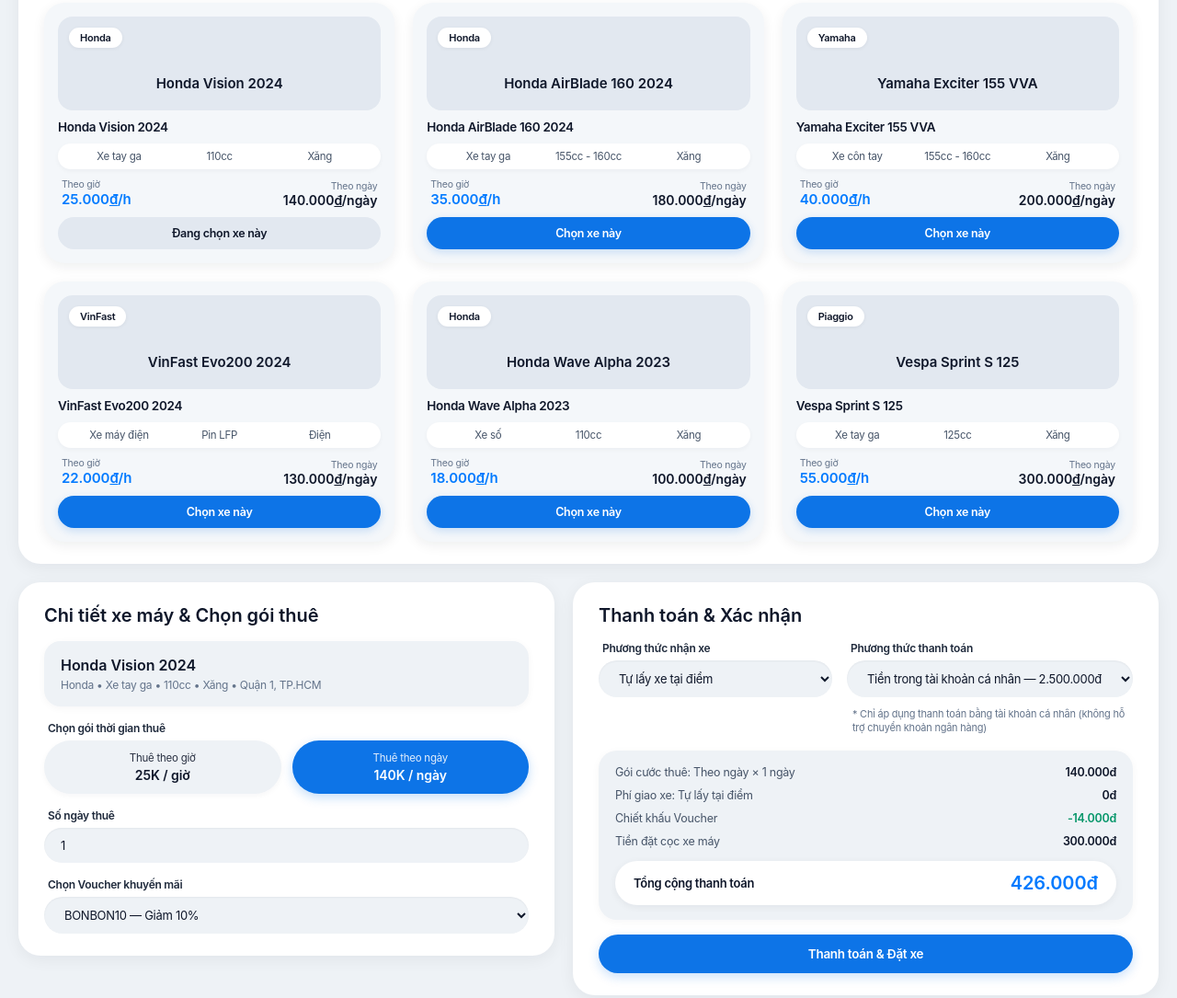
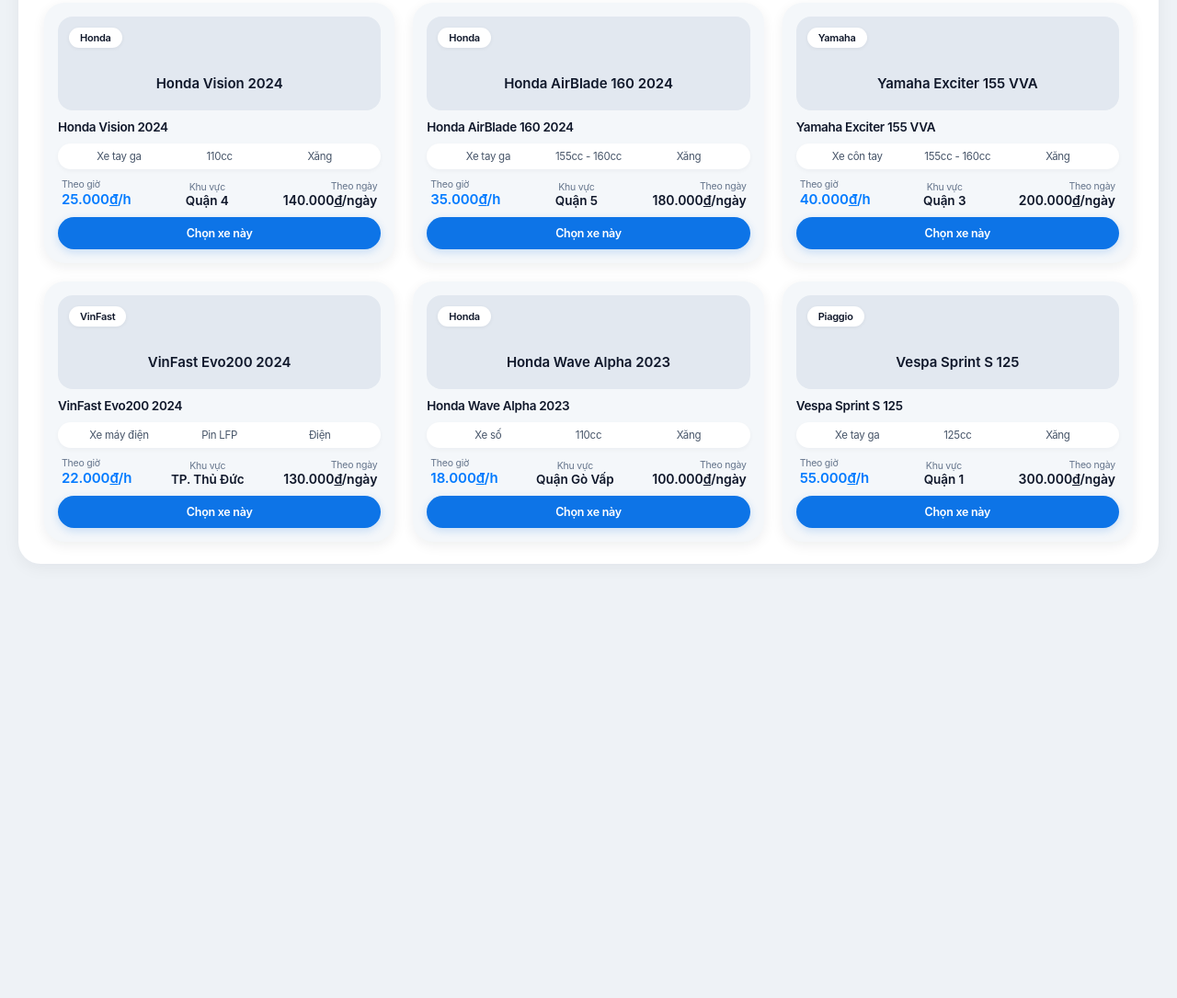
Before and after one commit to TrieuHao-06/Group08_Vihicle_Rental_System_Final, a plain HTML site: page scr/index.html in a window 1280 px wide. Shown: the part 441-1526 px from the top of the page at 92% size. After the commit the page ends 1102 px from the top, so only its background shows below. Drawn offline with Linux system fonts and the light colour scheme.

Commit message:
fix giao diện

```diff
--- a/scr/index.html
+++ b/scr/index.html
@@ -50,7 +50,8 @@
                 <div class="form-group">
                     <label for="pickup-area">Khu vực nhận xe</label>
                     <select id="pickup-area" name="pickup_area" class="input-soft">
-                        <option value="quan-1" selected>Quận 1</option>
+                        <option value="toan_bo" selected>Tất cả khu vực</option>
+                        <option value="quan-1">Quận 1</option>
                         <option value="quan-3">Quận 3</option>
                         <option value="quan-4">Quận 4</option>
                         <option value="quan-5">Quận 5</option>
@@ -120,7 +121,7 @@
             <div class="bike-grid" id="bikeGrid"></div>
         </div>
 
-            <div class="grid-2-bottom">
+            <div class="grid-2-bottom hidden" id="bookingDetailSection">
                 <div class="card">
                     <h2 class="section-title">Chi tiết xe máy &amp; Chọn gói thuê</h2>
                     <div class="selected-bike-banner">
--- a/scr/thuexe.css
+++ b/scr/thuexe.css
@@ -466,8 +466,14 @@ body {
     flex-direction: column;
 }
 
+.price-col.center {
+    text-align: center;
+    align-items: center;
+}
+
 .price-col.right {
     text-align: right;
+    align-items: flex-end;
 }
 
 .price-caption {
@@ -481,6 +487,15 @@ body {
     font-weight: 600;
     letter-spacing: -0.003em;
     color: #007aff;
+}
+
+.price-area {
+    font-family: "SF Pro Display", "SF Pro Icons", "Helvetica Neue", Helvetica, Arial, sans-serif;
+    font-size: 13.5px;
+    font-weight: 600;
+    letter-spacing: -0.003em;
+    color: #0f172a;
+    white-space: nowrap;
 }
 
 .price-day {
--- a/scr/thuexe.js
+++ b/scr/thuexe.js
@@ -7,7 +7,8 @@ var bikesData = [
         cc: "110cc",
         fuel: "Xăng",
         hourPrice: 25000,
-        dayPrice: 140000
+        dayPrice: 140000,
+        area: "Quận 1"
     },
     {
         id: 2,
@@ -17,7 +18,8 @@ var bikesData = [
         cc: "155cc - 160cc",
         fuel: "Xăng",
         hourPrice: 35000,
-        dayPrice: 180000
+        dayPrice: 180000,
+        area: "Quận 3"
     },
     {
         id: 3,
@@ -27,7 +29,8 @@ var bikesData = [
         cc: "155cc - 160cc",
         fuel: "Xăng",
         hourPrice: 40000,
-        dayPrice: 200000
+        dayPrice: 200000,
+        area: "Quận Bình Thạnh"
     },
     {
         id: 4,
@@ -37,7 +40,8 @@ var bikesData = [
         cc: "Pin LFP",
         fuel: "Điện",
         hourPrice: 22000,
-        dayPrice: 130000
+        dayPrice: 130000,
+        area: "TP. Thủ Đức"
     },
     {
         id: 5,
@@ -47,7 +51,8 @@ var bikesData = [
         cc: "110cc",
         fuel: "Xăng",
         hourPrice: 18000,
-        dayPrice: 100000
+        dayPrice: 100000,
+        area: "Quận 5"
     },
     {
         id: 6,
@@ -57,7 +62,8 @@ var bikesData = [
         cc: "125cc",
         fuel: "Xăng",
         hourPrice: 55000,
-        dayPrice: 300000
+        dayPrice: 300000,
+        area: "Quận 7"
     }
 ]
 
@@ -83,7 +89,7 @@ var accountStates = [
     { label: "Bị khóa vĩnh viễn", cls: "acct-ban" }
 ]
 
-var selectedBikeId = 1
+var selectedBikeId = null
 var rentMode = "day"
 var walletBalance = 2500000
 var currentBookingTotal = 426000
@@ -101,13 +107,43 @@ function formatVND(num) {
 }
 
 function timXeTheoId(id) {
+    if (id == null) {
+        return null
+    }
     var i = 0
     for (i = 0; i < bikesData.length; i++) {
         if (bikesData[i].id == id) {
             return bikesData[i]
         }
     }
-    return bikesData[0]
+    return null
+}
+
+function getPickupAreaList() {
+    var select = document.getElementById("pickup-area")
+    var list = []
+    if (select != null) {
+        var opts = select.options
+        for (var i = 0; i < opts.length; i++) {
+            var val = opts[i].value
+            var text = opts[i].textContent.trim()
+            if (val !== "toan_bo" && text !== "Tất cả khu vực") {
+                list.push(text)
+            }
+        }
+    }
+    if (list.length === 0) {
+        list = ["Quận 1", "Quận 3", "Quận 4", "Quận 5", "Quận 7", "Quận Phú Nhuận", "Quận Bình Thạnh", "Quận Gò Vấp", "TP. Thủ Đức"]
+    }
+    return list
+}
+
+function initBikeAreas() {
+    var areas = getPickupAreaList()
+    var shuffled = areas.slice().sort(function () { return 0.5 - Math.random() })
+    for (var i = 0; i < bikesData.length; i++) {
+        bikesData[i].area = shuffled[i % shuffled.length]
+    }
 }
 
 function switchTab(targetId) {
@@ -283,6 +319,16 @@ function renderBikes() {
     var ccVal = document.getElementById("filterCc").value
     var fuelVal = document.getElementById("filterFuel").value
 
+    var areaSelect = document.getElementById("pickup-area")
+    var areaVal = "toan_bo"
+    var areaText = ""
+    if (areaSelect != null) {
+        areaVal = areaSelect.value
+        if (areaSelect.selectedIndex >= 0) {
+            areaText = areaSelect.options[areaSelect.selectedIndex].textContent.trim()
+        }
+    }
+
     var filtered = []
     for (var i = 0; i < bikesData.length; i++) {
         var b = bikesData[i]
@@ -302,13 +348,20 @@ function renderBikes() {
         if (fuelVal == "all" || b.fuel == fuelVal) {
             okFuel = true
         }
-        if (okBrand && okType && okCc && okFuel) {
+        var okArea = false
+        if (areaVal == "toan_bo" || b.area == areaText) {
+            okArea = true
+        }
+        if (okBrand && okType && okCc && okFuel && okArea) {
             filtered.push(b)
         }
     }
 
     var grid = document.getElementById("bikeGrid")
     var htmlStr = ""
+    if (filtered.length === 0) {
+        htmlStr = '<div style="grid-column: 1 / -1; text-align: center; padding: 40px; color: #64748b; font-size: 13.5px;">Không tìm thấy xe phù hợp tại khu vực này. Vui lòng chọn khu vực khác hoặc Tất cả khu vực.</div>'
+    }
     for (var j = 0; j < filtered.length; j++) {
         var xe = filtered[j]
         var btnCls = "btn-select-bike"
@@ -318,7 +371,7 @@ function renderBikes() {
             btnText = "Đang chọn xe này"
         }
 
-        htmlStr = htmlStr + '<div class="bike-card">'
+        htmlStr = htmlStr + '<div class="bike-card" data-id="' + xe.id + '" style="cursor: pointer;">'
         htmlStr = htmlStr + '<div class="bike-banner">'
         htmlStr = htmlStr + '<div class="bike-banner-top">'
         htmlStr = htmlStr + '<span class="badge-brand">' + xe.brand + '</span>'
@@ -338,6 +391,10 @@ function renderBikes() {
         htmlStr = htmlStr + '<span class="price-caption">Theo giờ</span>'
         htmlStr = htmlStr + '<span class="price-hour">' + xe.hourPrice.toLocaleString("vi-VN") + '<u>đ</u>/h</span>'
         htmlStr = htmlStr + '</div>'
+        htmlStr = htmlStr + '<div class="price-col center">'
+        htmlStr = htmlStr + '<span class="price-caption">Khu vực</span>'
+        htmlStr = htmlStr + '<span class="price-area">' + (xe.area || "Quận 1") + '</span>'
+        htmlStr = htmlStr + '</div>'
         htmlStr = htmlStr + '<div class="price-col right">'
         htmlStr = htmlStr + '<span class="price-caption">Theo ngày</span>'
         htmlStr = htmlStr + '<span class="price-day">' + xe.dayPrice.toLocaleString("vi-VN") + '<u>đ</u>/ngày</span>'
@@ -349,21 +406,40 @@ function renderBikes() {
 
     grid.innerHTML = htmlStr
 
-    var selBtns = grid.querySelectorAll(".btn-select-bike")
-    for (var k = 0; k < selBtns.length; k++) {
-        selBtns[k].addEventListener("click", function () {
+    var cards = grid.querySelectorAll(".bike-card")
+    for (var k = 0; k < cards.length; k++) {
+        cards[k].addEventListener("click", function () {
             selectedBikeId = Number(this.getAttribute("data-id"))
             console.log("chon xe id: " + selectedBikeId)
             renderBikes()
             updateBookingSummary()
+            var detailSec = document.getElementById("bookingDetailSection")
+            if (detailSec != null) {
+                detailSec.scrollIntoView({ behavior: "smooth", block: "start" })
+            }
         })
     }
 }
 
 function updateBookingSummary() {
+    var detailSec = document.getElementById("bookingDetailSection")
+    if (selectedBikeId == null) {
+        if (detailSec != null) {
+            detailSec.classList.add("hidden")
+        }
+        return
+    }
+
+    if (detailSec != null) {
+        detailSec.classList.remove("hidden")
+    }
+
     var bike = timXeTheoId(selectedBikeId)
+    if (!bike) return
+
     document.getElementById("detailBikeName").textContent = bike.name
-    document.getElementById("detailBikeSpecs").textContent = bike.brand + " • " + bike.type + " • " + bike.cc + " • " + bike.fuel + " • Quận 1, TP.HCM"
+    var bikeArea = bike.area || "Quận 1"
+    document.getElementById("detailBikeSpecs").textContent = bike.brand + " • " + bike.type + " • " + bike.cc + " • " + bike.fuel + " • " + bikeArea + ", TP.HCM"
 
     document.getElementById("pkgHourText").textContent = (bike.hourPrice / 1000) + "K / giờ"
     document.getElementById("pkgDayText").textContent = (bike.dayPrice / 1000) + "K / ngày"
@@ -413,9 +489,12 @@ function updateBookingSummary() {
     document.getElementById("sumTotalVal").textContent = formatVND(total)
 }
 
-var filterIds = ["filterBrand", "filterType", "filterCc", "filterFuel"]
+var filterIds = ["filterBrand", "filterType", "filterCc", "filterFuel", "pickup-area"]
 for (var f = 0; f < filterIds.length; f++) {
-    document.getElementById(filterIds[f]).addEventListener("change", renderBikes)
+    var elem = document.getElementById(filterIds[f])
+    if (elem != null) {
+        elem.addEventListener("change", renderBikes)
+    }
 }
 
 document.getElementById("pkgHourBtn").addEventListener("click", function () {
@@ -439,6 +518,10 @@ for (var s = 0; s < sumInputIds.length; s++) {
 }
 
 document.getElementById("btnBookNow").addEventListener("click", function () {
+    if (selectedBikeId == null) {
+        alert("Vui lòng chọn một xe máy trước khi thanh toán!")
+        return
+    }
     demLanBam = demLanBam + 1
     if (walletBalance < currentBookingTotal) {
         alert("Số dư trong tài khoản cá nhân (" + formatVND(walletBalance) + ") không đủ để thanh toán " + formatVND(currentBookingTotal) + "! Vui lòng nạp thêm tiền vào tài khoản.")
@@ -884,6 +967,7 @@ function renderAccounts() {
 }
 
 tempBien = 1
+initBikeAreas()
 updateAuthUI()
 updateHandoverPanels()
 renderBikes()
```
